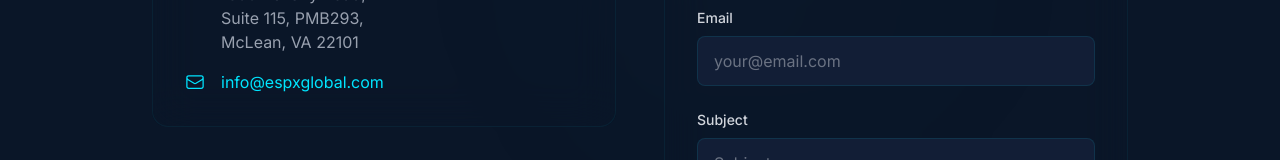
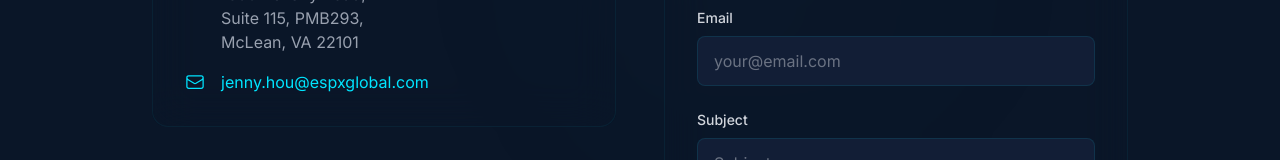
Before and after one commit to rzarkar05/ESPX_website, a Next.js app: page /contact in a window 1280 px wide. Shown: the part 607-767 px from the top of the page. Built offline with nearby package versions, Linux system fonts and the light colour scheme.

Commit message:
Update contact email to jenny.hou@espxglobal.com

```diff
--- a/src/app/contact/page.tsx
+++ b/src/app/contact/page.tsx
@@ -14,7 +14,7 @@ export default function ContactPage() {
 
   const handleSubmit = (e: React.FormEvent) => {
     e.preventDefault();
-    const mailto = `mailto:info@espxglobal.com?subject=${encodeURIComponent(formData.subject)}&body=${encodeURIComponent(`From: ${formData.name} (${formData.email})\n\n${formData.message}`)}`;
+    const mailto = `mailto:jenny.hou@espxglobal.com?subject=${encodeURIComponent(formData.subject)}&body=${encodeURIComponent(`From: ${formData.name} (${formData.email})\n\n${formData.message}`)}`;
     window.location.href = mailto;
     setSubmitted(true);
   };
@@ -76,10 +76,10 @@ export default function ContactPage() {
                       <path strokeLinecap="round" strokeLinejoin="round" strokeWidth={1.5} d="M21.75 6.75v10.5a2.25 2.25 0 01-2.25 2.25h-15a2.25 2.25 0 01-2.25-2.25V6.75m19.5 0A2.25 2.25 0 0019.5 4.5h-15a2.25 2.25 0 00-2.25 2.25m19.5 0v.243a2.25 2.25 0 01-1.07 1.916l-7.5 4.615a2.25 2.25 0 01-2.36 0L3.32 8.91a2.25 2.25 0 01-1.07-1.916V6.75" />
                     </svg>
                     <a
-                      href="mailto:info@espxglobal.com"
+                      href="mailto:jenny.hou@espxglobal.com"
                       className="text-espx-cyan hover:text-espx-cyan-dim transition-colors"
                     >
-                      info@espxglobal.com
+                      jenny.hou@espxglobal.com
                     </a>
                   </div>
                 </div>
@@ -104,7 +104,7 @@ export default function ContactPage() {
                   </h3>
                   <p className="text-gray-400">
                     Your email client should have opened. If not, email us
-                    directly at info@espxglobal.com.
+                    directly at jenny.hou@espxglobal.com.
                   </p>
                 </div>
               ) : (
```
